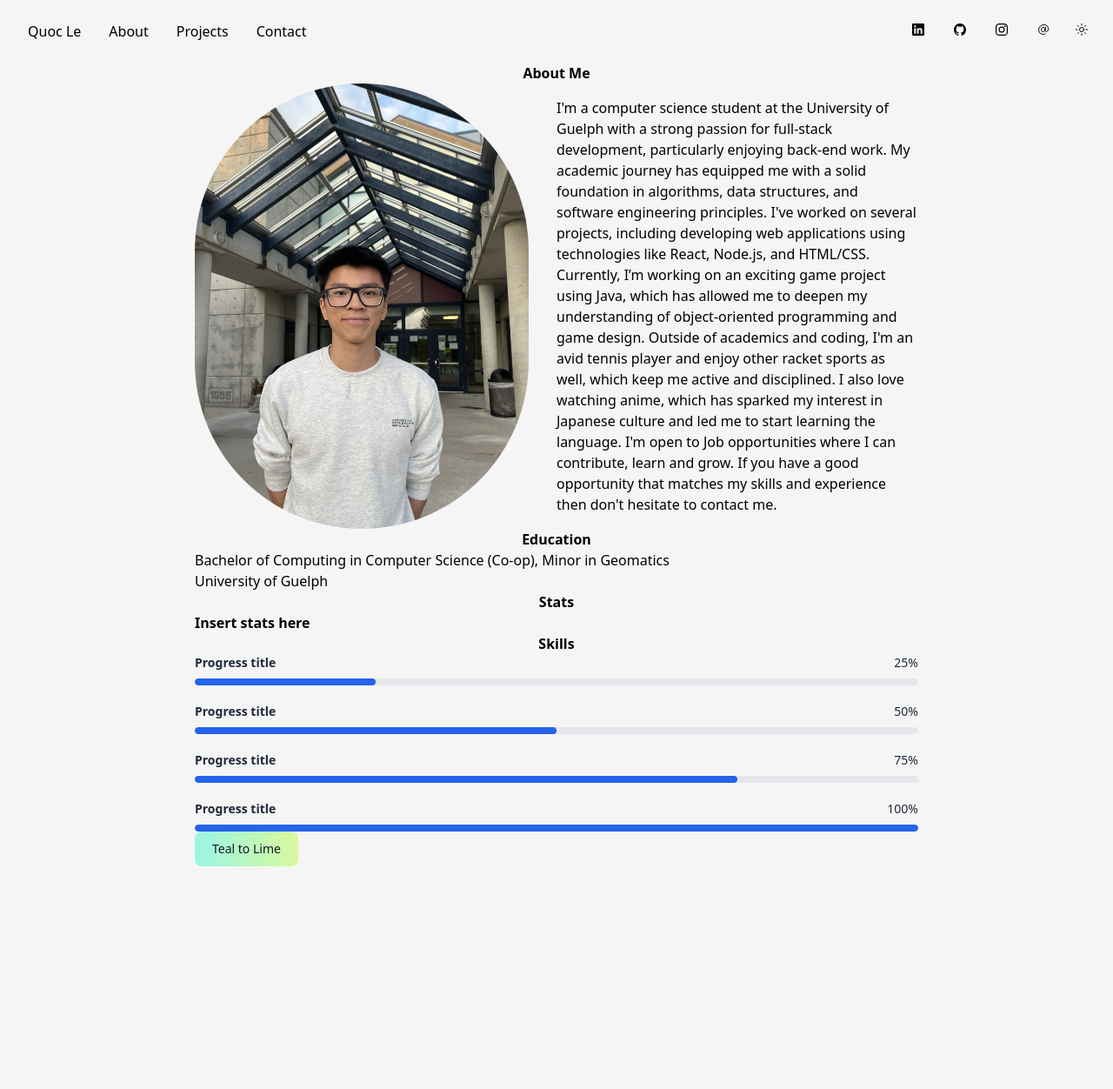
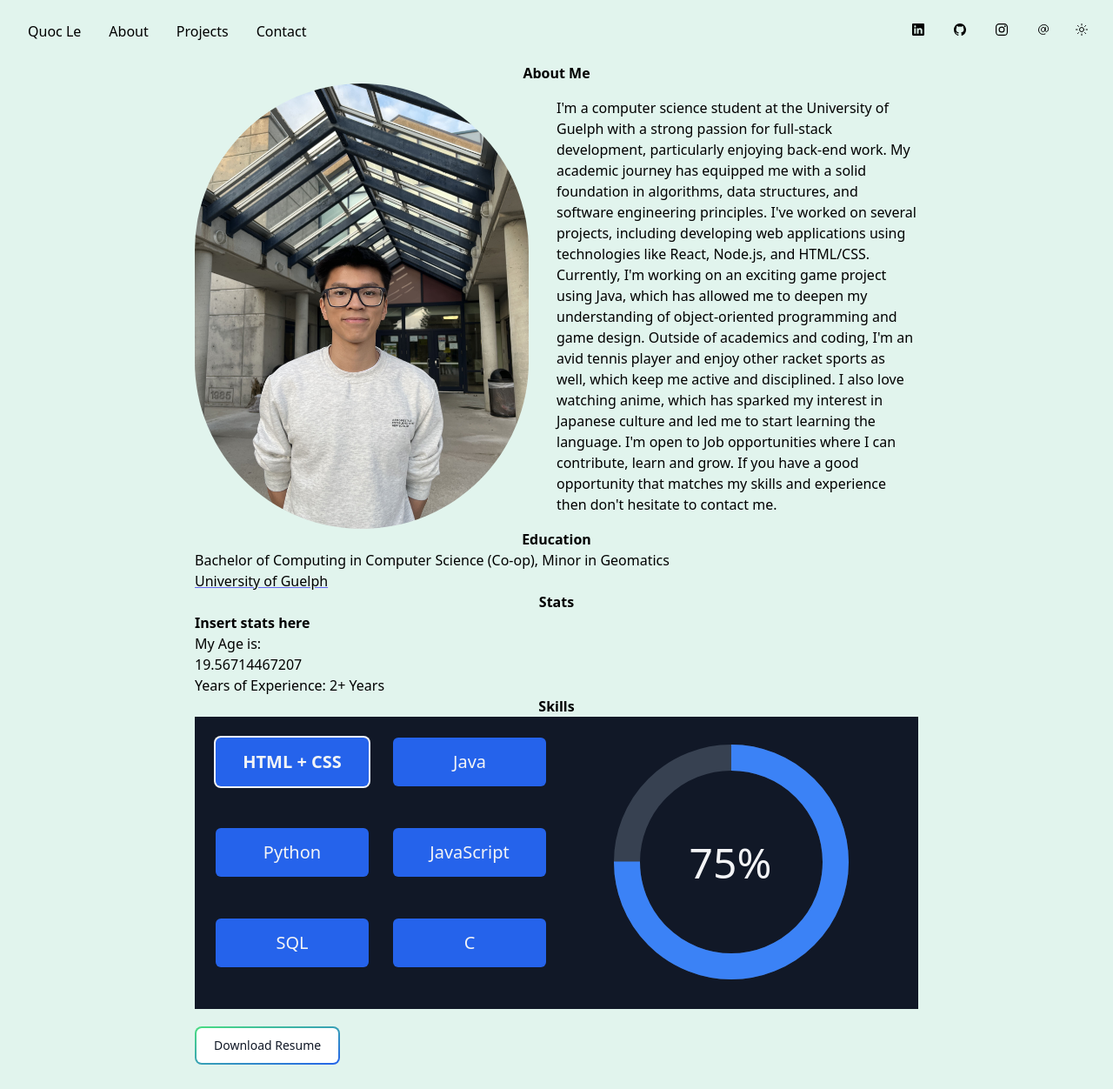
Before and after one commit to Quoctynoob/Personal_Portfolio, a Django app: page /about/ in a window 1280 px wide. Shown: the whole page at 87% size. Before the commit the page ends 996 px from the top, so only its background shows below. Run offline with Django 5.2, Linux system fonts and the light colour scheme; some libraries are stand-ins or nearby versions.

Commit message:
Upload finish form, about

```diff
--- a/portfolio/myportfolio/templates/myportfolio/about.html
+++ b/portfolio/myportfolio/templates/myportfolio/about.html
@@ -5,6 +5,7 @@
   <title>About</title>
   <h1 class="text-center"><b>About Me</b></h1>
 
+  <!--about me paragraph-->
   <div class="space-y-8 md:space-y-0 md:space-x-8 rtl:space-x-reverse md:flex md:items-center">
     <img src="{% static 'images/quoc.JPG' %}" alt="My Profile" class="w-96 h-auto rounded-full">
     <p class="w-full">
@@ -12,7 +13,7 @@
         development, particularly enjoying back-end work. My academic journey has equipped me with a solid
         foundation in algorithms, data structures, and software engineering principles. I've worked on several
         projects, including developing web applications using technologies like React, Node.js, and HTML/CSS.
-        Currently, I’m working on an exciting game project using Java, which has allowed me to deepen my
+        Currently, I'm working on an exciting game project using Java, which has allowed me to deepen my
         understanding of object-oriented programming and game design.
         Outside of academics and coding, I'm an avid tennis player and enjoy other racket sports as well, which
         keep me active and disciplined. I also love watching anime, which has sparked my interest in Japanese
@@ -21,76 +22,74 @@
         that matches my skills and experience then don't hesitate to contact me.
     </p>
   </div>
+  <!--until here-->
 
 
+  <!--Education Section-->
   <h1 class="text-center"><b>Education</b></h1>
 
   <div>
     <h4>Bachelor of Computing in Computer Science (Co-op), Minor in Geomatics</h4>
-    <a href="https://www.uoguelph.ca/">University of Guelph</a>
+    <a href="https://www.uoguelph.ca/" class="underline decoration-indigo-500">University of Guelph</a>
   </div>
+  <!--until here-->
 
+
+  <!--Stats Section-->
   <h1 class="text-center"><b>Stats</b></h1>
 
   <div>
     <p><b>Insert stats here</b></p>
+    <h1>
+      My Age is: <p id="age">Calculating...</p>
+    </h1>
+    <p>Years of Experience: 2+ Years</p>
+    <p></p>
   </div>
+  <!--Until here-->
 
+
+  <!--Skills Section-->
   <h1 class="text-center"><b>Skills</b></h1>
 
-  <div class="space-y-5">
-    <!-- Progress -->
-    <div>
-      <div class="mb-2 flex justify-between items-center">
-        <h3 class="text-sm font-semibold text-gray-800 dark:text-white">Progress title</h3>
-        <span class="text-sm text-gray-800 dark:text-white">25%</span>
+  <div class="text-gray-100 bg-gray-900 place-content-center">
+
+    <section x-data="skillDisplay" class="p-6 space-y-6 bg-gray-900 rounded-xl md:grid md:grid-cols-2 md:gap-4 sm:space-y-0">
+      <div class="grid grid-cols-2 gap-6">
+        <template x-for="skill in skills">
+          <button x-text="skill.title"
+            class="px-4 py-2 text-xl text-gray-100 transition bg-blue-600 rounded-md h-14 w-44 hover:bg-blue-700"
+            :class="(currentSkill.title == skill.title) && 'font-bold ring-2 ring-gray-100'"
+            @click="currentSkill = skill">
+          </button>
+        </template>
       </div>
-      <div class="flex w-full h-2 bg-gray-200 rounded-full overflow-hidden dark:bg-neutral-700" role="progressbar" aria-valuenow="25" aria-valuemin="0" aria-valuemax="100">
-        <div class="flex flex-col justify-center rounded-full overflow-hidden bg-blue-600 text-xs text-white text-center whitespace-nowrap transition duration-500 dark:bg-blue-500" style="width: 25%"></div>
-      </div>
+
+      <div class="flex items-center justify-center" x-data="{ circumference: 2 * 22 / 7 * 120 }">
+        <svg class="transform -rotate-90 w-72 h-72">
+          <circle cx="145" cy="145" r="120" stroke="currentColor" stroke-width="30" fill="transparent"
+              class="text-gray-700" />
+
+          <circle cx="145" cy="145" r="120" stroke="currentColor" stroke-width="30" fill="transparent"
+              :stroke-dasharray="circumference"
+              :stroke-dashoffset="circumference - currentSkill.percent / 100 * circumference"
+              class="text-blue-500 " />
+        </svg>
+        <span class="absolute text-5xl" x-text="`${currentSkill.percent}%`"></span>
     </div>
-    <!-- End Progress -->
+    </section>
+  </div>
+  <!--Until here-->
 
-    <!-- Progress -->
-    <div>
-      <div class="mb-2 flex justify-between items-center">
-        <h3 class="text-sm font-semibold text-gray-800 dark:text-white">Progress title</h3>
-        <span class="text-sm text-gray-800 dark:text-white">50%</span>
-      </div>
-      <div class="flex w-full h-2 bg-gray-200 rounded-full overflow-hidden dark:bg-neutral-700" role="progressbar" aria-valuenow="50" aria-valuemin="0" aria-valuemax="100">
-        <div class="flex flex-col justify-center rounded-full overflow-hidden bg-blue-600 text-xs text-white text-center whitespace-nowrap transition duration-500 dark:bg-blue-500" style="width: 50%"></div>
-      </div>
-    </div>
-    <!-- End Progress -->
-
-    <!-- Progress -->
-    <div>
-      <div class="mb-2 flex justify-between items-center">
-        <h3 class="text-sm font-semibold text-gray-800 dark:text-white">Progress title</h3>
-        <span class="text-sm text-gray-800 dark:text-white">75%</span>
-      </div>
-      <div class="flex w-full h-2 bg-gray-200 rounded-full overflow-hidden dark:bg-neutral-700" role="progressbar" aria-valuenow="75" aria-valuemin="0" aria-valuemax="100">
-        <div class="flex flex-col justify-center rounded-full overflow-hidden bg-blue-600 text-xs text-white text-center whitespace-nowrap transition duration-500 dark:bg-blue-500" style="width: 75%"></div>
-      </div>
-    </div>
-    <!-- End Progress -->
-
-    <!-- Progress -->
-    <div>
-      <div class="mb-2 flex justify-between items-center">
-        <h3 class="text-sm font-semibold text-gray-800 dark:text-white">Progress title</h3>
-        <span class="text-sm text-gray-800 dark:text-white">100%</span>
-      </div>
-      <div class="flex w-full h-2 bg-gray-200 rounded-full overflow-hidden dark:bg-neutral-700" role="progressbar" aria-valuenow="100" aria-valuemin="0" aria-valuemax="100">
-        <div class="flex flex-col justify-center rounded-full overflow-hidden bg-blue-600 text-xs text-white text-center whitespace-nowrap transition duration-500 dark:bg-blue-500" style="width: 100%"></div>
-      </div>
-    </div>
-    <!-- End Progress -->
+  <!--Download Resume button-->
+  <div class="py-5">
+    <button class="relative inline-flex items-center justify-center p-0.5 mb-2 me-2 overflow-hidden text-sm font-medium text-gray-900 rounded-lg group bg-gradient-to-br from-green-400 to-blue-600 group-hover:from-green-400 group-hover:to-blue-600 hover:text-white dark:text-white focus:ring-4 focus:outline-none focus:ring-green-200 dark:focus:ring-green-800"
+  type="submit">
+      <span class="relative px-5 py-2.5 transition-all ease-in duration-75 bg-white dark:bg-gray-900 rounded-md group-hover:bg-opacity-0">
+          Download Resume
+      </span>
+  </button>
   </div>
-
-
-  <div>
-    <button type="button" class="text-gray-900 bg-gradient-to-r from-teal-200 to-lime-200 hover:bg-gradient-to-l hover:from-teal-200 hover:to-lime-200 focus:ring-4 focus:outline-none focus:ring-lime-200 dark:focus:ring-teal-700 font-medium rounded-lg text-sm px-5 py-2.5 text-center me-2 mb-2">Teal to Lime</button>
-  </div>
+  <!--Until Here-->
 </div>
 {% endblock %}
--- a/portfolio/myportfolio/templates/myportfolio/index.html
+++ b/portfolio/myportfolio/templates/myportfolio/index.html
@@ -11,7 +11,11 @@
                 });
             </script>
             <h1 class="mb-4 text-4xl font-extrabold tracking-tight leading-none text-gray-900 md:text-5xl lg:text-6xl dark:text-white">Quoc Le.</h1>
-            <p class="mb-8 text-lg font-normal text-gray-500 lg:text-xl sm:px-16 lg:px-48 dark:text-gray-400">Welcome to my page, feel free to read more <a href="{% url 'about' %}">about me</a>, check out my ongoing and past <a href="{% url 'projects' %}">projects</a>, or <a href="{% url 'contact' %}">contact me</a>.</p>
+            <p class="mb-8 text-lg font-normal text-gray-500 lg:text-xl sm:px-16 lg:px-48 dark:text-gray-400">
+                Welcome to my page, feel free to read more <a href="{% url 'about' %}">about me</a>
+                , check out my ongoing and past <a href="{% url 'projects' %}">projects</a>
+                , or <a href="{% url 'contact' %}">contact me</a>.
+            </p>
             <div class="flex flex-col space-y-4 sm:flex-row sm:justify-center sm:space-y-0">
             </div>
         </div>
--- a/portfolio/portfolio/settings.py
+++ b/portfolio/portfolio/settings.py
@@ -122,7 +122,6 @@ USE_TZ = True
 
 STATIC_URL = 'static/'
 
-
 # Default primary key field type
 # https://docs.djangoproject.com/en/5.0/ref/settings/#default-auto-field
 
--- a/portfolio/theme/static/css/dist/styles.css
+++ b/portfolio/theme/static/css/dist/styles.css
@@ -787,8 +787,16 @@ select {
   position: static;
 }
 
+.absolute {
+  position: absolute;
+}
+
 .relative {
   position: relative;
+}
+
+.m-2 {
+  margin: 0.5rem;
 }
 
 .mx-auto {
@@ -836,24 +840,40 @@ select {
   display: inline-flex;
 }
 
+.grid {
+  display: grid;
+}
+
 .hidden {
   display: none;
 }
 
-.h-2 {
-  height: 0.5rem;
+.h-14 {
+  height: 3.5rem;
+}
+
+.h-6 {
+  height: 1.5rem;
+}
+
+.h-72 {
+  height: 18rem;
 }
 
 .h-auto {
   height: auto;
 }
 
-.h-3 {
-  height: 0.75rem;
-}
-
-.h-3\.5 {
-  height: 0.875rem;
+.w-44 {
+  width: 11rem;
+}
+
+.w-6 {
+  width: 1.5rem;
+}
+
+.w-72 {
+  width: 18rem;
 }
 
 .w-96 {
@@ -884,12 +892,29 @@ select {
   flex-grow: 1;
 }
 
+.-rotate-90 {
+  --tw-rotate: -90deg;
+  transform: translate(var(--tw-translate-x), var(--tw-translate-y)) rotate(var(--tw-rotate)) skewX(var(--tw-skew-x)) skewY(var(--tw-skew-y)) scaleX(var(--tw-scale-x)) scaleY(var(--tw-scale-y));
+}
+
+.transform {
+  transform: translate(var(--tw-translate-x), var(--tw-translate-y)) rotate(var(--tw-rotate)) skewX(var(--tw-skew-x)) skewY(var(--tw-skew-y)) scaleX(var(--tw-scale-x)) scaleY(var(--tw-scale-y));
+}
+
+.grid-cols-1 {
+  grid-template-columns: repeat(1, minmax(0, 1fr));
+}
+
+.grid-cols-2 {
+  grid-template-columns: repeat(2, minmax(0, 1fr));
+}
+
 .flex-col {
   flex-direction: column;
 }
 
-.content-center {
-  align-content: center;
+.place-content-center {
+  place-content: center;
 }
 
 .items-center {
@@ -904,10 +929,30 @@ select {
   justify-content: space-between;
 }
 
-.space-y-5 > :not([hidden]) ~ :not([hidden]) {
+.gap-6 {
+  gap: 1.5rem;
+}
+
+.gap-8 {
+  gap: 2rem;
+}
+
+.space-y-2 > :not([hidden]) ~ :not([hidden]) {
   --tw-space-y-reverse: 0;
-  margin-top: calc(1.25rem * calc(1 - var(--tw-space-y-reverse)));
-  margin-bottom: calc(1.25rem * var(--tw-space-y-reverse));
+  margin-top: calc(0.5rem * calc(1 - var(--tw-space-y-reverse)));
+  margin-bottom: calc(0.5rem * var(--tw-space-y-reverse));
+}
+
+.space-y-4 > :not([hidden]) ~ :not([hidden]) {
+  --tw-space-y-reverse: 0;
+  margin-top: calc(1rem * calc(1 - var(--tw-space-y-reverse)));
+  margin-bottom: calc(1rem * var(--tw-space-y-reverse));
+}
+
+.space-y-6 > :not([hidden]) ~ :not([hidden]) {
+  --tw-space-y-reverse: 0;
+  margin-top: calc(1.5rem * calc(1 - var(--tw-space-y-reverse)));
+  margin-bottom: calc(1.5rem * var(--tw-space-y-reverse));
 }
 
 .space-y-8 > :not([hidden]) ~ :not([hidden]) {
@@ -916,18 +961,12 @@ select {
   margin-bottom: calc(2rem * var(--tw-space-y-reverse));
 }
 
-.space-y-4 > :not([hidden]) ~ :not([hidden]) {
-  --tw-space-y-reverse: 0;
-  margin-top: calc(1rem * calc(1 - var(--tw-space-y-reverse)));
-  margin-bottom: calc(1rem * var(--tw-space-y-reverse));
-}
-
 .overflow-hidden {
   overflow: hidden;
 }
 
-.whitespace-nowrap {
-  white-space: nowrap;
+.rounded {
+  border-radius: 0.25rem;
 }
 
 .rounded-full {
@@ -940,6 +979,10 @@ select {
 
 .rounded-md {
   border-radius: 0.375rem;
+}
+
+.rounded-xl {
+  border-radius: 0.75rem;
 }
 
 .border {
@@ -951,29 +994,29 @@ select {
   border-color: rgb(209 213 219 / var(--tw-border-opacity));
 }
 
-.border-gray-200 {
-  --tw-border-opacity: 1;
-  border-color: rgb(229 231 235 / var(--tw-border-opacity));
-}
-
 .bg-blue-600 {
   --tw-bg-opacity: 1;
   background-color: rgb(37 99 235 / var(--tw-bg-opacity));
 }
 
-.bg-gray-200 {
-  --tw-bg-opacity: 1;
-  background-color: rgb(229 231 235 / var(--tw-bg-opacity));
-}
-
 .bg-gray-50 {
   --tw-bg-opacity: 1;
   background-color: rgb(249 250 251 / var(--tw-bg-opacity));
 }
 
-.bg-gray-800 {
+.bg-gray-900 {
   --tw-bg-opacity: 1;
-  background-color: rgb(31 41 55 / var(--tw-bg-opacity));
+  background-color: rgb(17 24 39 / var(--tw-bg-opacity));
+}
+
+.bg-neutral-100 {
+  --tw-bg-opacity: 1;
+  background-color: rgb(245 245 245 / var(--tw-bg-opacity));
+}
+
+.bg-neutral-200 {
+  --tw-bg-opacity: 1;
+  background-color: rgb(229 229 229 / var(--tw-bg-opacity));
 }
 
 .bg-white {
@@ -981,73 +1024,13 @@ select {
   background-color: rgb(255 255 255 / var(--tw-bg-opacity));
 }
 
-.bg-blue-700 {
+.bg-mintCream {
   --tw-bg-opacity: 1;
-  background-color: rgb(29 78 216 / var(--tw-bg-opacity));
-}
-
-.bg-slate-400 {
-  --tw-bg-opacity: 1;
-  background-color: rgb(148 163 184 / var(--tw-bg-opacity));
-}
-
-.bg-stone-400 {
-  --tw-bg-opacity: 1;
-  background-color: rgb(168 162 158 / var(--tw-bg-opacity));
-}
-
-.bg-stone-300 {
-  --tw-bg-opacity: 1;
-  background-color: rgb(214 211 209 / var(--tw-bg-opacity));
-}
-
-.bg-stone-200 {
-  --tw-bg-opacity: 1;
-  background-color: rgb(231 229 228 / var(--tw-bg-opacity));
-}
-
-.bg-zinc-200 {
-  --tw-bg-opacity: 1;
-  background-color: rgb(228 228 231 / var(--tw-bg-opacity));
-}
-
-.bg-neutral-200 {
-  --tw-bg-opacity: 1;
-  background-color: rgb(229 229 229 / var(--tw-bg-opacity));
-}
-
-.bg-amber-200 {
-  --tw-bg-opacity: 1;
-  background-color: rgb(253 230 138 / var(--tw-bg-opacity));
-}
-
-.bg-amber-50 {
-  --tw-bg-opacity: 1;
-  background-color: rgb(255 251 235 / var(--tw-bg-opacity));
-}
-
-.bg-neutral-100 {
-  --tw-bg-opacity: 1;
-  background-color: rgb(245 245 245 / var(--tw-bg-opacity));
-}
-
-.bg-stone-100 {
-  --tw-bg-opacity: 1;
-  background-color: rgb(245 245 244 / var(--tw-bg-opacity));
-}
-
-.bg-gradient-to-r {
-  background-image: linear-gradient(to right, var(--tw-gradient-stops));
+  background-color: rgb(225 244 237 / var(--tw-bg-opacity));
 }
 
 .bg-gradient-to-br {
   background-image: linear-gradient(to bottom right, var(--tw-gradient-stops));
-}
-
-.from-teal-200 {
-  --tw-gradient-from: #99f6e4 var(--tw-gradient-from-position);
-  --tw-gradient-to: rgb(153 246 228 / 0) var(--tw-gradient-to-position);
-  --tw-gradient-stops: var(--tw-gradient-from), var(--tw-gradient-to);
 }
 
 .from-green-400 {
@@ -1056,16 +1039,16 @@ select {
   --tw-gradient-stops: var(--tw-gradient-from), var(--tw-gradient-to);
 }
 
-.to-lime-200 {
-  --tw-gradient-to: #d9f99d var(--tw-gradient-to-position);
-}
-
 .to-blue-600 {
   --tw-gradient-to: #2563eb var(--tw-gradient-to-position);
 }
 
-.bg-center {
-  background-position: center;
+.p-0 {
+  padding: 0px;
+}
+
+.p-0\.5 {
+  padding: 0.125rem;
 }
 
 .p-2 {
@@ -1084,12 +1067,8 @@ select {
   padding: 1rem;
 }
 
-.p-0 {
-  padding: 0px;
-}
-
-.p-0\.5 {
-  padding: 0.125rem;
+.p-6 {
+  padding: 1.5rem;
 }
 
 .px-3 {
@@ -1117,9 +1106,9 @@ select {
   padding-bottom: 0.625rem;
 }
 
-.py-3 {
-  padding-top: 0.75rem;
-  padding-bottom: 0.75rem;
+.py-5 {
+  padding-top: 1.25rem;
+  padding-bottom: 1.25rem;
 }
 
 .py-8 {
@@ -1144,62 +1125,48 @@ select {
   line-height: 2.5rem;
 }
 
+.text-5xl {
+  font-size: 3rem;
+  line-height: 1;
+}
+
+.text-lg {
+  font-size: 1.125rem;
+  line-height: 1.75rem;
+}
+
 .text-sm {
   font-size: 0.875rem;
   line-height: 1.25rem;
 }
 
-.text-xs {
-  font-size: 0.75rem;
-  line-height: 1rem;
-}
-
-.text-base {
-  font-size: 1rem;
-  line-height: 1.5rem;
-}
-
-.text-lg {
-  font-size: 1.125rem;
+.text-xl {
+  font-size: 1.25rem;
   line-height: 1.75rem;
 }
 
-.text-2xl {
-  font-size: 1.5rem;
-  line-height: 2rem;
-}
-
-.text-3xl {
-  font-size: 1.875rem;
-  line-height: 2.25rem;
+.font-bold {
+  font-weight: 700;
 }
 
 .font-extrabold {
   font-weight: 800;
 }
 
-.font-light {
-  font-weight: 300;
-}
-
 .font-medium {
   font-weight: 500;
 }
 
-.font-semibold {
-  font-weight: 600;
-}
-
 .font-normal {
   font-weight: 400;
 }
 
-.font-bold {
-  font-weight: 700;
-}
-
 .leading-none {
   line-height: 1;
+}
+
+.leading-tight {
+  line-height: 1.25;
 }
 
 .tracking-tight {
@@ -1211,14 +1178,24 @@ select {
   color: rgb(0 0 0 / var(--tw-text-opacity));
 }
 
+.text-blue-500 {
+  --tw-text-opacity: 1;
+  color: rgb(59 130 246 / var(--tw-text-opacity));
+}
+
+.text-gray-100 {
+  --tw-text-opacity: 1;
+  color: rgb(243 244 246 / var(--tw-text-opacity));
+}
+
 .text-gray-500 {
   --tw-text-opacity: 1;
   color: rgb(107 114 128 / var(--tw-text-opacity));
 }
 
-.text-gray-800 {
+.text-gray-700 {
   --tw-text-opacity: 1;
-  color: rgb(31 41 55 / var(--tw-text-opacity));
+  color: rgb(55 65 81 / var(--tw-text-opacity));
 }
 
 .text-gray-900 {
@@ -1231,15 +1208,29 @@ select {
   color: rgb(255 255 255 / var(--tw-text-opacity));
 }
 
-.text-blue-500 {
-  --tw-text-opacity: 1;
-  color: rgb(59 130 246 / var(--tw-text-opacity));
+.underline {
+  text-decoration-line: underline;
+}
+
+.decoration-indigo-500 {
+  text-decoration-color: #6366f1;
 }
 
 .shadow-sm {
   --tw-shadow: 0 1px 2px 0 rgb(0 0 0 / 0.05);
   --tw-shadow-colored: 0 1px 2px 0 var(--tw-shadow-color);
   box-shadow: var(--tw-ring-offset-shadow, 0 0 #0000), var(--tw-ring-shadow, 0 0 #0000), var(--tw-shadow);
+}
+
+.ring-2 {
+  --tw-ring-offset-shadow: var(--tw-ring-inset) 0 0 0 var(--tw-ring-offset-width) var(--tw-ring-offset-color);
+  --tw-ring-shadow: var(--tw-ring-inset) 0 0 0 calc(2px + var(--tw-ring-offset-width)) var(--tw-ring-color);
+  box-shadow: var(--tw-ring-offset-shadow), var(--tw-ring-shadow), var(--tw-shadow, 0 0 #0000);
+}
+
+.ring-gray-100 {
+  --tw-ring-opacity: 1;
+  --tw-ring-color: rgb(243 244 246 / var(--tw-ring-opacity));
 }
 
 .transition {
@@ -1250,18 +1241,18 @@ select {
   transition-duration: 150ms;
 }
 
+.transition-all {
+  transition-property: all;
+  transition-timing-function: cubic-bezier(0.4, 0, 0.2, 1);
+  transition-duration: 150ms;
+}
+
 .transition-colors {
   transition-property: color, background-color, border-color, text-decoration-color, fill, stroke;
   transition-timing-function: cubic-bezier(0.4, 0, 0.2, 1);
   transition-duration: 150ms;
 }
 
-.transition-all {
-  transition-property: all;
-  transition-timing-function: cubic-bezier(0.4, 0, 0.2, 1);
-  transition-duration: 150ms;
-}
-
 .duration-500 {
   transition-duration: 500ms;
 }
@@ -1481,8 +1415,20 @@ select {
     display: flex;
   }
 
+  .md\:grid {
+    display: grid;
+  }
+
+  .md\:grid-cols-2 {
+    grid-template-columns: repeat(2, minmax(0, 1fr));
+  }
+
   .md\:items-center {
     align-items: center;
+  }
+
+  .md\:gap-4 {
+    gap: 1rem;
   }
 
   .md\:space-x-8 > :not([hidden]) ~ :not([hidden]) {
--- a/portfolio/theme/templates/base.html
+++ b/portfolio/theme/templates/base.html
@@ -16,8 +16,8 @@
 		</script>
 	</head>
 
-	<body class="transition-colors duration-500 bg-neutral-100 dark:bg-gray-900 text-black dark:text-white">
-		<div class="bg-neutral-100 dark:bg-gray-900 p-4 transition-colors duration-500">
+	<body class="transition-colors duration-500 bg-mintCream dark:bg-darkMint text-black dark:text-white">
+		<div class="bg-mintCream dark:bg-darkMint p-4 transition-colors duration-500">
 			<div class="container mx-auto flex justify-between items-center">
 				<nav class="flex">
 					<a href="{% url 'home' %}" class="text-black dark:text-white px-4 py-2">Quoc Le</a>
@@ -49,10 +49,62 @@
 				</div>
 			</div>
 		</div>
+		<script defer src="https://unpkg.com/alpinejs@3.2.4/dist/cdn.min.js"></script>
 		<script type="module" src="https://unpkg.com/ionicons@7.1.0/dist/ionicons/ionicons.esm.js"></script>
 		<script nomodule src="https://unpkg.com/ionicons@7.1.0/dist/ionicons/ionicons.js"></script>
-		<script src="{% static 'js/main.js' %}" defer></script>
 		<script src="https://unpkg.com/typed.js@2.1.0/dist/typed.umd.js"></script>
+		<script src="{% static 'js/main.js' %}"></script>
+		<script>
+			document.addEventListener('alpine:init', () => {
+				Alpine.data('skillDisplay', () => ({
+					skills: [{
+							'title': 'HTML + CSS',
+							'percent': '75',
+						},
+						{
+							'title': 'Java',
+							'percent': '75',
+						},
+						{
+							'title': 'Python',
+							'percent': '75',
+						},
+						{
+							'title': 'JavaScript',
+							'percent': '70',
+						},
+						{
+							'title': 'SQL',
+							'percent': '80',
+						}, {
+							'title': 'C',
+							'percent': '65',
+						},
+					],
+					currentSkill: {
+						'title': 'HTML + CSS',
+						'percent': '75',
+					}
+				}));
+			});
+		</script>
+		<script>
+			function calculateAge() {
+				const divisor = 1000 * 60 * 60 * 24 * 365.2421897; // ms in an average year
+				const birthTime = new Date('2004-12-07T00:00:00');
+				const ageElement = document.getElementById('age');
+
+				function updateAge() {
+					const age = ((Date.now() - birthTime) / divisor).toFixed(11);
+					ageElement.textContent = age;
+				}
+
+				setInterval(updateAge, 25); // Update age every 25 ms
+			}
+
+			// Wait for the DOM to fully load before running the script
+			document.addEventListener('DOMContentLoaded', calculateAge);
+		</script>
 		{% block content %}{% endblock %}
 	</body>
 </html>
```
Also changed, not shown: other parts of portfolio/theme/static/css/dist/styles.css (+64 -142 lines), portfolio/myportfolio/templates/myportfolio/contact.html (+25 -12 lines), portfolio/myportfolio/templates/myportfolio/projects.html (line endings or trailing spaces), portfolio/theme/static/js/main.js (line endings or trailing spaces).
